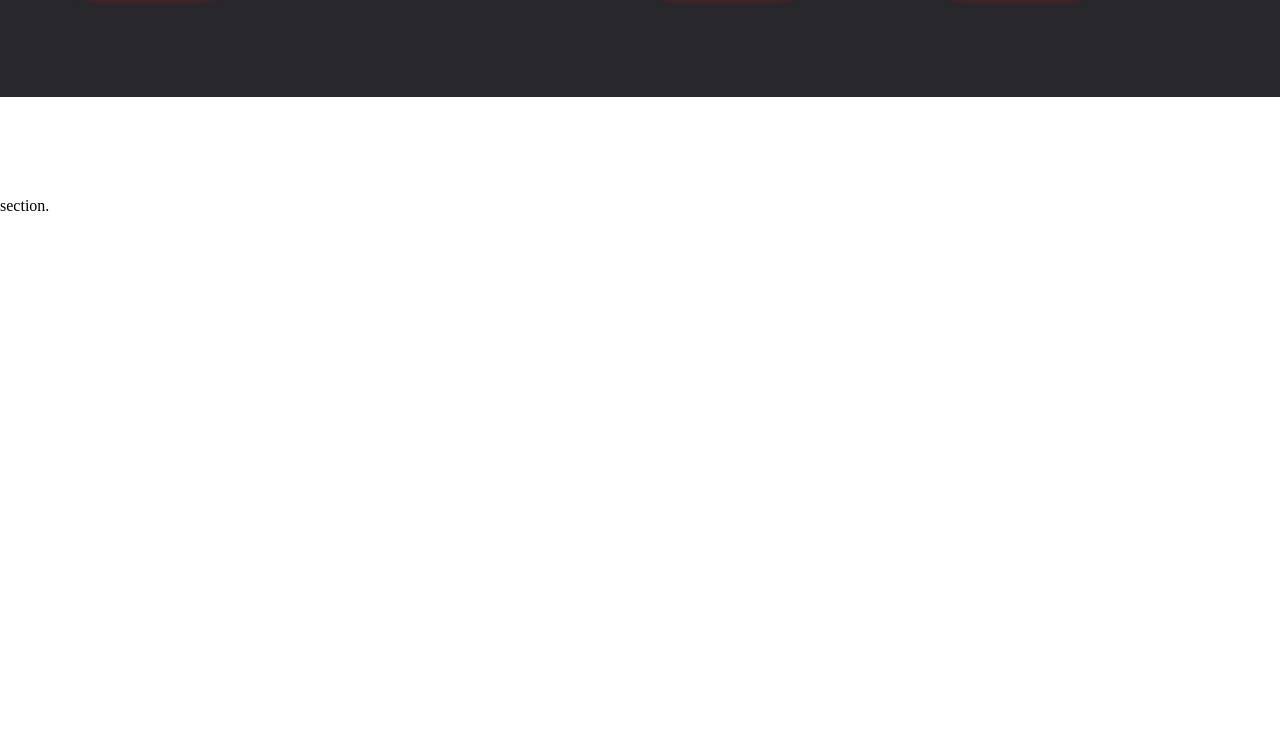
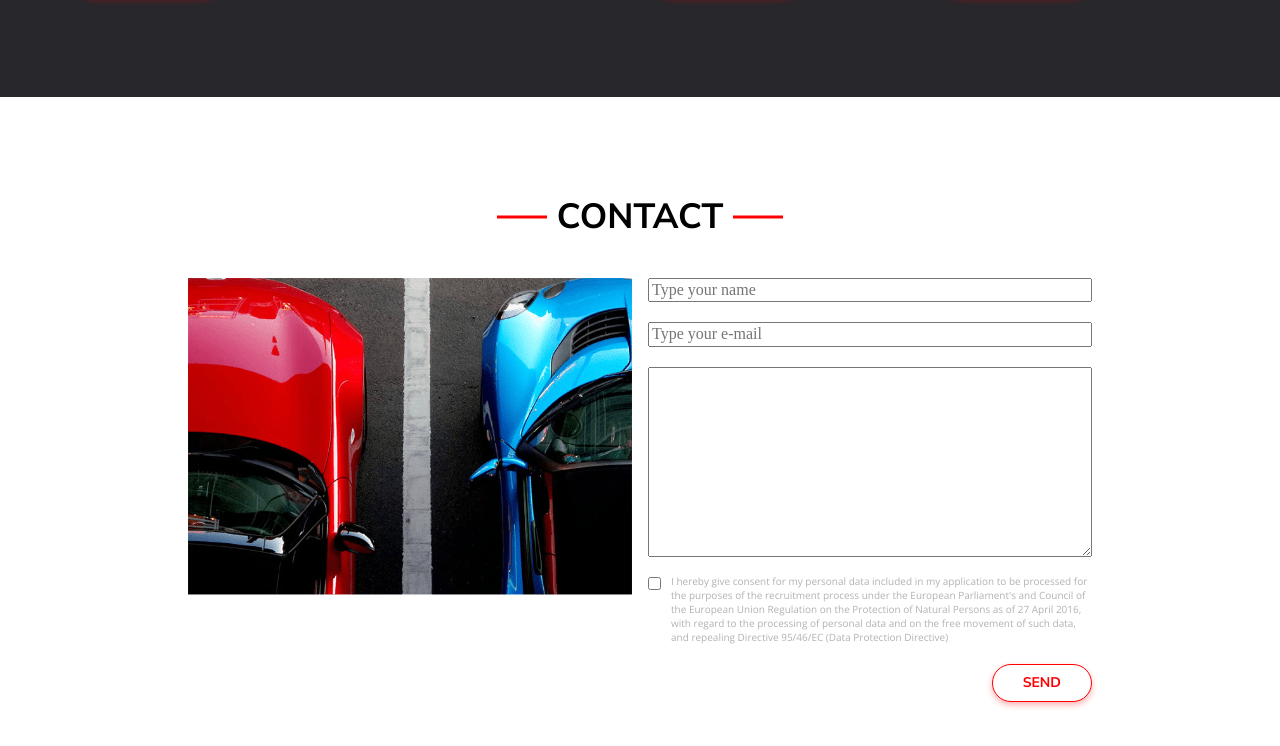
Before and after one commit to olekmorawski/car_sharing, a plain HTML site: page index.html in a window 1280 px wide. Shown: the part 2036-2782 px from the top of the page. Before the commit the page ends 2251 px from the top, so only its background shows below. Drawn offline with nearby package versions, Linux system fonts and the light colour scheme.

Commit message:
Form section

```diff
--- a/index.html
+++ b/index.html
@@ -158,6 +158,59 @@
         </div>
       </div>
     </section>
-    section.
+    <section class="box section">
+      <div class="inner inner--narrow">
+        <h2 class="section__hdl">CONTACT</h2>
+        <div class="section__box">
+          <div class="section__col">
+            <img
+              src="styles/src/images/Form Photo-min.png"
+              alt="Form image"
+              class="section__img"
+            />
+          </div>
+          <div class="section__col">
+            <form action="" class="contact-form">
+              <input
+                type="text"
+                class="contact-form__input"
+                placeholder="Type your name"
+              />
+              <input
+                type="email"
+                class="contact-form__input"
+                placeholder="Type your e-mail"
+              />
+              <textarea
+                name=""
+                id=""
+                cols="30"
+                rows="10"
+                class="contact-form__input"
+              ></textarea>
+              <div class="contact-form__group">
+                <label for="agreement"
+                  >I hereby give consent for my personal data included in my
+                  application to be processed for the purposes of the
+                  recruitment process under the European Parliament's and
+                  Council of the European Union Regulation on the Protection of
+                  Natural Persons as of 27 April 2016, with regard to the
+                  processing of personal data and on the free movement of such
+                  data, and repealing Directive 95/46/EC (Data Protection
+                  Directive)</label
+                >
+                <input
+                  type="checkbox"
+                  name="agreement"
+                  id="agreement"
+                  class="contact-form__checkbox"
+                />
+              </div>
+              <button type="submit" class="btn btn-outline">send</button>
+            </form>
+          </div>
+        </div>
+      </div>
+    </section>
   </body>
 </html>
--- a/styles/styles.css
+++ b/styles/styles.css
@@ -256,3 +256,37 @@ body {
 .section .section__img.section__img--secondary {
   max-width: 10.625rem;
 }
+
+.contact-form {
+  display: flex;
+  flex-direction: column;
+  align-self: stretch;
+  gap: 1.25rem;
+}
+.contact-form button {
+  align-self: flex-end;
+}
+
+.inner.inner--narrow {
+  max-width: 56.5rem;
+}
+
+.inner.inner--narrow .section__col {
+  width: 50%;
+}
+.contact-form .contact-form__group {
+  display: flex;
+  gap: 0.625rem;
+  align-items: flex-start;
+}
+.contact-form .contact-form__group .contact-form__checkbox {
+  order: -10;
+}
+.contact-form .contact-form__group label {
+  font-size: 0.625rem;
+  color: rgba(178, 178, 178, 1);
+  line-height: 1.4;
+  font-family: "Open Sans", sans-serif;
+  font-weight: 300;
+  margin-top: -0.15rem;
+}
```
Also changed, not shown: styles/src/images/Form Photo-min.png (added), styles/src/images/Form Photo@2x-min.png (added).
